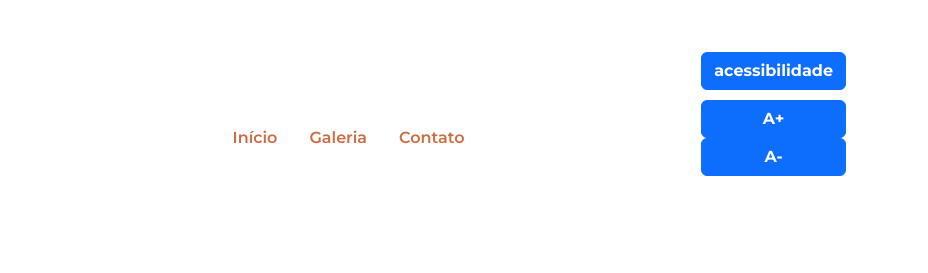
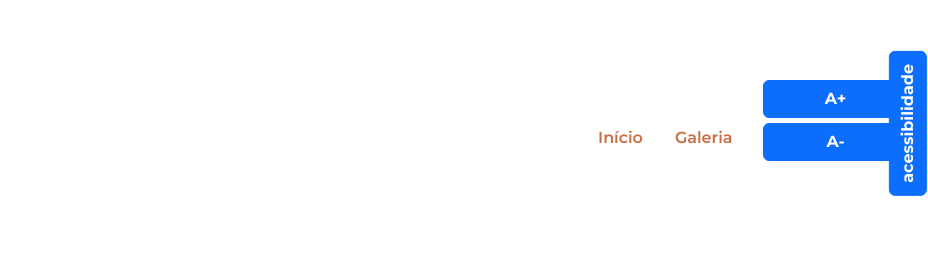
Before and after one commit to santana2109/acessibilidade, a plain HTML site: page index.html in a window 1280 px wide. Shown: the top 273 px of the page, 352-1280 px from the left. Drawn offline with nearby package versions, Linux system fonts and the light colour scheme; a script that the page names is missing.

Commit message:
css novo

```diff
--- a/styles.css
+++ b/styles.css
@@ -140,8 +140,25 @@
 .form-control {
     background-color: #F1EDEF;
 }
+.menu-acessibilidade{
+    position: fixed;
+    top:2rem;
+    right:20px;
+    z-index: 1000;
+}
+.rotacao-botao{
+    transform: rotate(-90deg);
+    transform-origin: right center;
+}
 .opcoes-acessibilidade{
     margin-top:10px;
     display: flex;
     flex-direction: column;
 }
+.opcoes-acessibilidade button{
+    margin-bottom: 5px;
+}
+botaoDeAcessibilidade.addEventListener('click', function (){
+    botaoDeAcessibilidade.classList.toggle('rotacao-botao');
+    opcoesDeAcessibilidade.classList.toggle('apresenta-lista')
+   })
```
